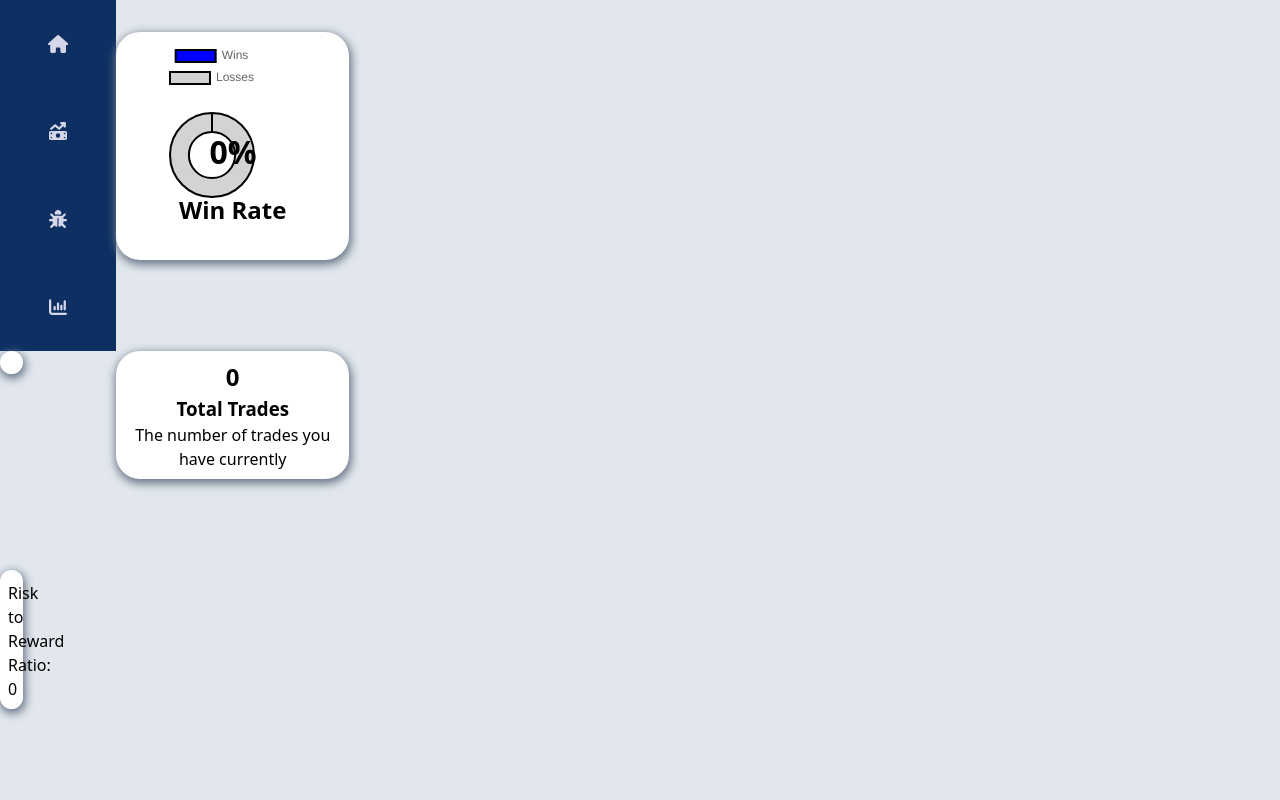
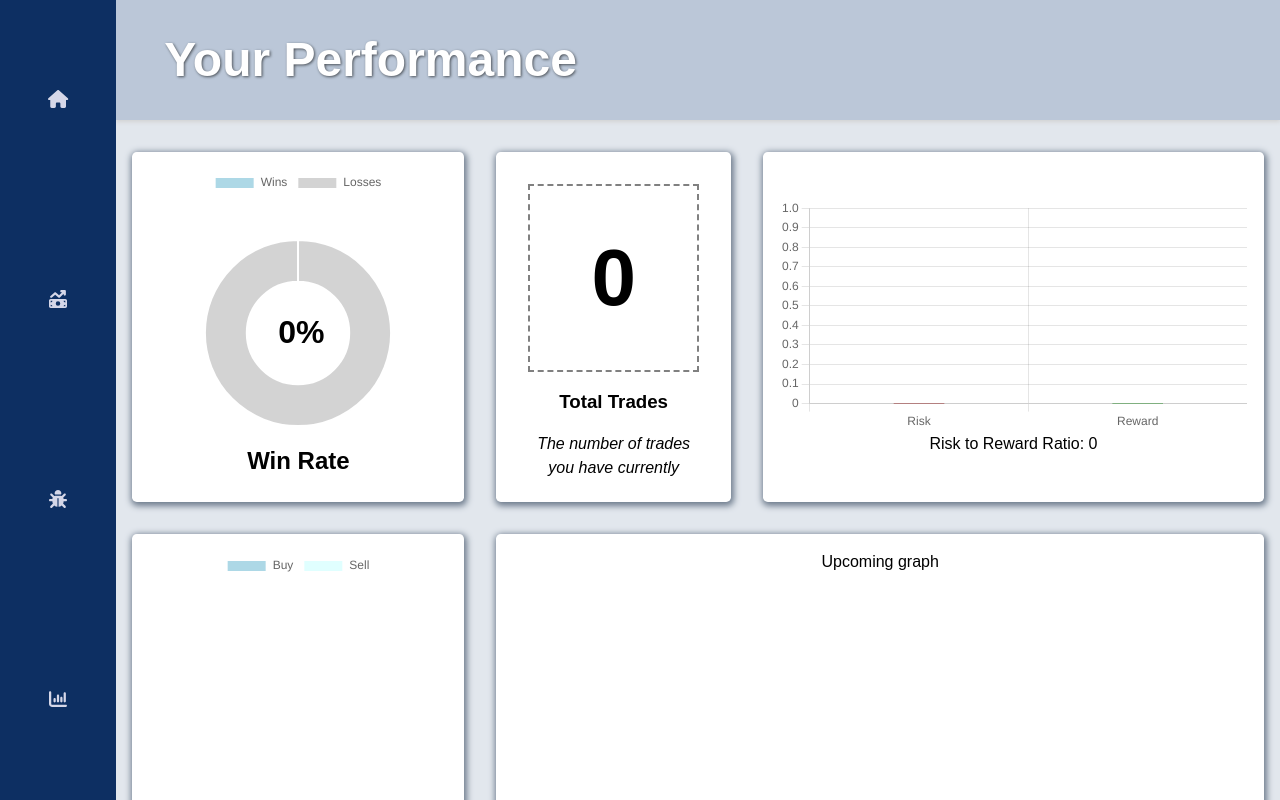
Before and after one commit to Y-Negash/Trading_Journal, a React (Vite) app in the folder Frontend/: page /analytics in a window 1280 px wide. Built offline with nearby package versions, Linux system fonts and the light colour scheme; no server answers.

Commit message:
gives analytics page layout and basic style

```diff
--- a/Frontend/src/components/charts/DoughnutChart.tsx
+++ b/Frontend/src/components/charts/DoughnutChart.tsx
@@ -15,9 +15,8 @@ const DoughnutChart: React.FC<ChartProps> = ({ trades }) => {
       datasets: [
           {
               data: [winRate, loseRate],
-              backgroundColor: ['blue', 'lightgrey'],
+              backgroundColor: ['lightblue', 'lightgrey'],
               cutout: '55%',
-              borderColor: ['black'],
               radius: '70%',
             }
         ]
--- a/Frontend/src/components/charts/HorizontalBarChart.tsx
+++ b/Frontend/src/components/charts/HorizontalBarChart.tsx
@@ -1,9 +1,9 @@
-import { Chart as ChartJS, BarElement, Tooltip, Legend, CategoryScale, LinearScale } from "chart.js";
+import { Chart as ChartJS, BarElement, Tooltip, CategoryScale, LinearScale, ChartOptions } from "chart.js";
 import { Bar } from "react-chartjs-2";
 import { getRiskToRewardRatio } from "../../utils/tradeUtils";
 import { ChartProps } from "../../interfaces";
 
-ChartJS.register(BarElement, Tooltip, Legend, CategoryScale, LinearScale);
+ChartJS.register(BarElement, Tooltip, CategoryScale, LinearScale);
 
 const HorizontalBarChart: React.FC<ChartProps> = ({ trades }) => {
 
@@ -16,15 +16,23 @@ const HorizontalBarChart: React.FC<ChartProps> = ({ trades }) => {
     datasets: [
       {
         data: [totalRisk, totalReward],
-        backgroundColor: ['lightred', 'lightgreen'],
+        backgroundColor: ['darkred', 'green'],
         barThickness: 50
       }
     ]
   };
 
+  const options: ChartOptions<'bar'> = {
+    responsive: true,
+    plugins: {
+      legend: {
+        display: false,
+      }
+    }
+  };
   return (
     <div>
-      <Bar data={data} key="risk-reward-chart" />
+      <Bar data={data} key="risk-reward-chart" options={options} />
     </div>
   );
 };
--- a/Frontend/src/components/charts/PieChart.tsx
+++ b/Frontend/src/components/charts/PieChart.tsx
@@ -16,7 +16,7 @@ const PieChart: React.FC<ChartProps> = ({trades}) => {
         datasets: [
             {
                 data: [totalBuy, totalSell],
-                backgroundColor: ['indigo', 'lightblue'],
+                backgroundColor: ['lightblue', 'lightcyan'],
                 cutout: '0%',
             }
         ]
--- a/Frontend/src/index.css
+++ b/Frontend/src/index.css
@@ -20,7 +20,7 @@ a:hover {
 }
 
 :root {
-  font-family: system-ui, Ariel, Helvetica, Arial, sans-serif;
+  font-family: Arial, Helvetica, Arial, sans-serif;
   line-height: 1.5;
   font-weight: 400;
 
--- a/Frontend/src/pages/Analytics/AnalyticsPage.css
+++ b/Frontend/src/pages/Analytics/AnalyticsPage.css
@@ -1,47 +1,105 @@
-/* .analytics-container {
-    display: flex;
-    flex-direction: row;
-    justify-content: center;
-    place-items: center;
-    gap: 3rem;
-} */
+#analytics-title{
+    text-align: start;
+    font-size: xxx-large;
+    color: rgb(255, 255, 255);
+    text-shadow: 1px 1px 3px rgba(0, 0, 0, 0.6);
+}
 
-#analytics-title{
+.analytics-page > main {
+    padding: 0;
+    gap: 0;
+}
+
+.chart-container {
+    display: grid;
+    grid-template-rows: 1fr 1fr;
+    grid-template-columns: repeat(4, 4fr);
+    padding: 2rem 1rem;
+    gap: 2rem;
+}
+
+.chart {
+    grid-row: 1;
+    background-color: white;
+    border-radius: 0.3rem;
     text-align: center;
-    font-size: xxx-large;
-    margin-top: 16rem;
-    font-family: Georgia, 'Times New Roman', Times, serif;
+    padding: 1rem;
+    width: 100%;
+    height: 350px;
+    margin: auto;
+    box-shadow: 1px 2px 6px 2px #6e7c8d;
+}
+
+#doughnut-title {
+    margin-top: -1.5rem;
+    margin-bottom: 3.5rem;
 }
 
 .doughnut{
-    position: relative;
-    display: inline-block;
-    height: 230px;
-    width: 250px;
-    margin-top: 2rem;
+    grid-row: 1;
+    display: flex;
+    justify-content: center;
+    flex-direction: column;
+    justify-content: center;
 }
 
-.doughnut > p{
-  position: absolute;
-  top: 42%;
-  left: 40%;
-  font-size: 2rem;
-  font-weight: bold;
-  text-align: center;
+#doughnut-value {
+    position: relative;
+    top: 67%;
+    left: 51%;
+    transform: translate(-50%, -50%);
+    font-size: 2rem;
+    font-weight: bold;
 }
 
-.doughnut > h2 {
-    text-align: center;
-    position: relative;
-    bottom: 1.5rem;
+
+.pie {
+    grid-row: 2;
 }
 
-.chart {
-    background-color: white;
-    border-radius: 1.5rem;
-    text-align: center;
-    padding: 0.5rem;
-    width: 20%;
-    height: fit-content;
-    box-shadow: 1px 3px 8px 2px #6e7c8d;
+.pie > p {
+    padding: 1rem;
 }
+
+#pie-title{
+    margin-top: 0.5rem;
+}
+
+.trade-count-container{
+    display: flex;
+    flex-direction: column;
+    height: 100%;
+}
+
+.trade-count-container > h2 {
+    font-size: 80px;
+    padding: 2rem;
+    margin: 1rem;
+    border: 2px dashed grey;
+}
+
+.trade-count-container > p {
+    padding: 1rem;
+    font-style: italic;
+}
+
+.total-trades{
+    display: flex;
+    justify-content: center;
+}
+
+.horizontal-bar {
+    grid-column: 3 / 5;
+    width: 100%;
+    height: 100%;
+    padding: 1rem;
+    display: flex;
+    flex-direction: column;
+    justify-content: center;
+}
+.profit-graph {
+    grid-row: 2;
+    grid-column: 2 / 5;
+    width: 100%;
+    height: 100%;
+}
--- a/Frontend/src/pages/Analytics/AnalyticsPage.tsx
+++ b/Frontend/src/pages/Analytics/AnalyticsPage.tsx
@@ -22,27 +22,43 @@ const AnalyticsPage:React.FC<AnalyticsProps> = ({trades}) => {
    }
 
   return (
-    <div className="page-container">
+    <div className="analytics-page page-container">
       <NavBar />
-      <section className="doughnut chart">
-        <p>{percentage}</p>
+      <main>
+        <header>
+          <h3 id="analytics-title">Your Performance</h3>
+        </header>
+        <div className="chart-container">
+        <section aria-labelledby="win-rate" className="doughnut chart">
+          <h3 id="win-rate" className="sr-only">Win Rate Chart</h3>
+          <p id="doughnut-value">{percentage}</p>
           <DoughnutChart trades={trades} />
-        <h2>Win Rate</h2>
+          <h2 id="doughnut-title">Win Rate</h2>
         </section>
-      <section className="pie chart">
+        <section aria-labelledby="buy-sell" className="pie chart">
+          <h3 id="buy-sell" className="sr-only">Buy Sell Pie Chart</h3>
           <PieChart  trades={trades} />
+          <h2 id="pie-title">Trade Type</h2>
         </section>
-      <section className="total-trades chart">
-        <div>
+        <section aria-labelledby="total-trades" className="total-trades chart">
+          <h3 id="total-trades" className="sr-only">Total Trades Count</h3>
+          <div className="trade-count-container">
             <h2>{totalTrade}</h2>
             <h3>Total Trades</h3>
             <p>The number of trades you have currently </p>
           </div>
         </section>
-      <section className="horizontal-bar chart">
+        <section aria-labelledby="risk-reward" className="horizontal-bar chart">
+          <h3 id="risk-reward" className="sr-only">Risk To Reward Chart</h3>
           <HorizontalBarChart trades={trades}/>
           <p>Risk to Reward Ratio: {riskToRewardRatio}</p>
         </section>
+        <section aria-labelledby="profit-graph" className="profit-graph chart">
+          <h3 id="profit-graph" className="sr-only">Profit by Date</h3>
+          <p>Upcoming graph</p>
+        </section>
+        </div>
+      </main>
     </div>
   );
 }
--- a/Frontend/src/pages/Home/Dashboard.css
+++ b/Frontend/src/pages/Home/Dashboard.css
@@ -2,6 +2,16 @@
     display: grid;
     grid-template-columns: 1fr 10fr;
     height: 100vh;
+}
+
+.page-container header {
+    display: flex;
+    justify-content: space-between;
+    place-items: center;
+    padding: 1.5rem;
+    padding-left: 3rem;
+    background: rgba(149, 168, 196, 0.507);
+    box-shadow: 0px 2px 4px lightgray;
 }
 
 main {
--- a/Frontend/src/pages/Issues/IssuePage.css
+++ b/Frontend/src/pages/Issues/IssuePage.css
@@ -5,7 +5,7 @@
     text-shadow: 1px 1px 3px rgba(0, 0, 0, 0.6);
 }
 
-header {
+.issue-page > header {
     display: flex;
     justify-content: space-between;
     place-items: center;
```
Lines whose indentation alone changed are shown as unchanged.
